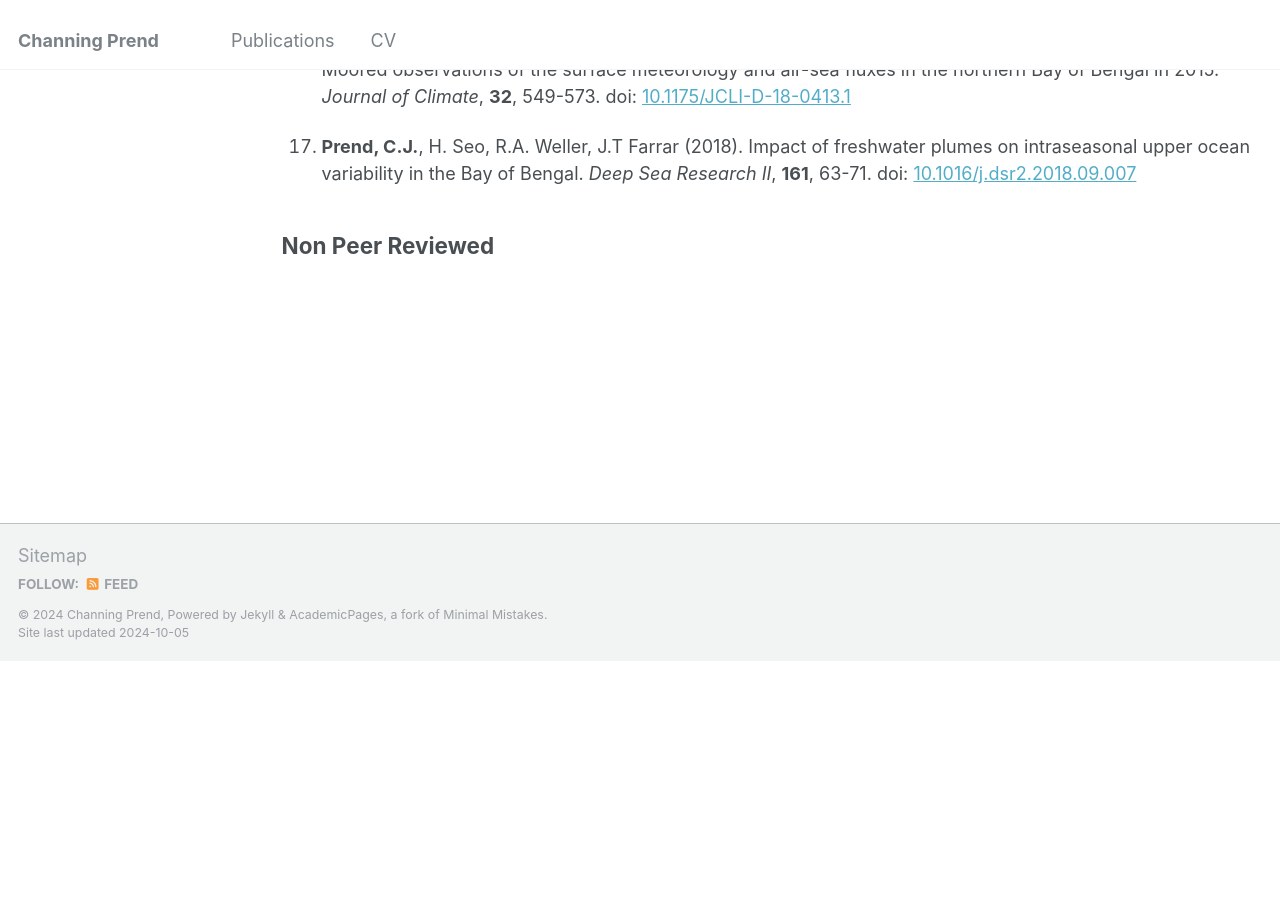
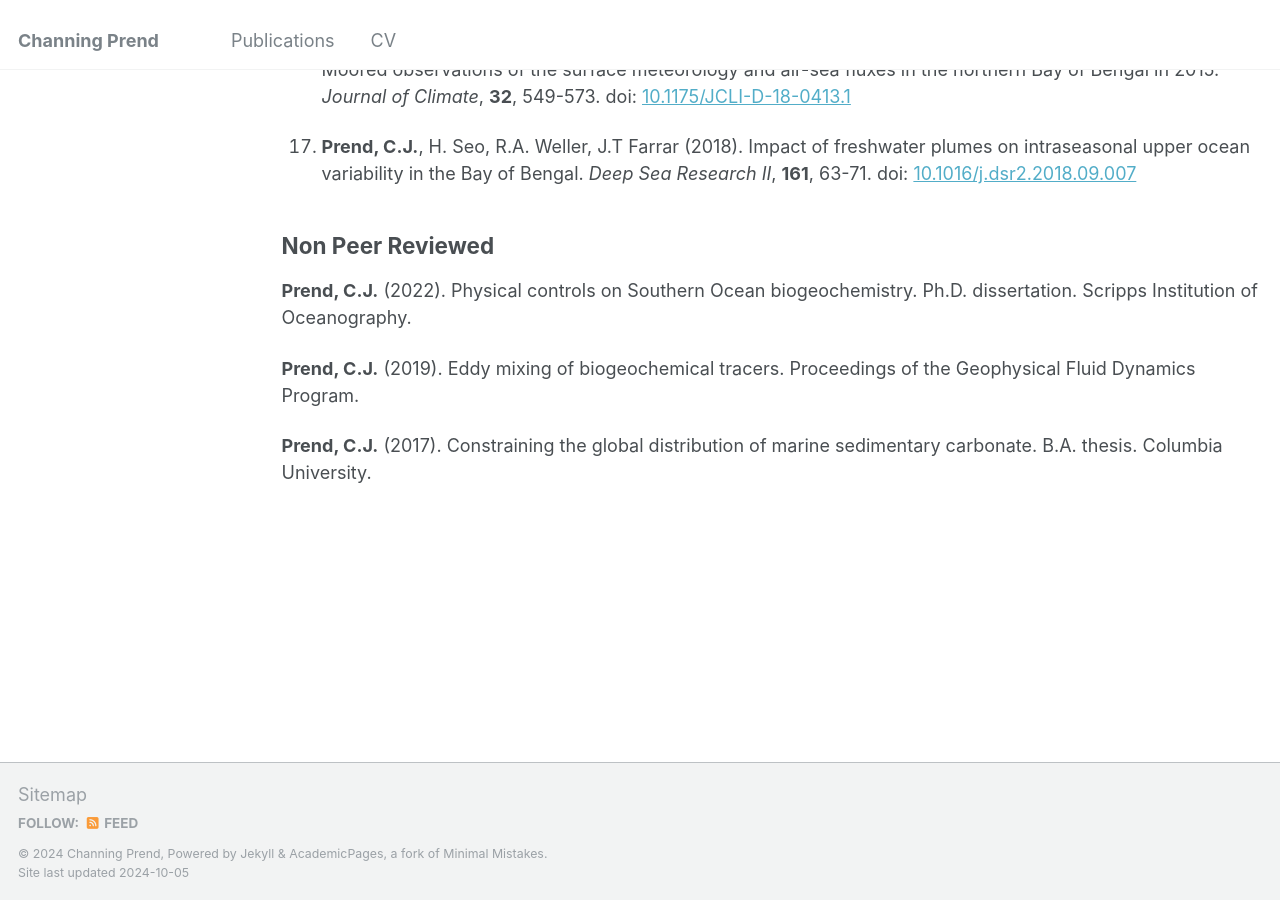
Before and after one commit to cprend/cprend.github.io, a Jekyll site: the page built from _pages/publications.md, in a window 1280 px wide and 900 px high, scrolled down 1671 px. Built offline with Jekyll 4.4.1, drawn with Linux system fonts in a browser that asks for light colours; before the commit the page ends 2332 px from its top, so only the background shows below that.

Commit message:
Update publications.md

```diff
--- a/_pages/publications.md
+++ b/_pages/publications.md
@@ -44,3 +44,8 @@ You can also find my articles on <u><a href="https://scholar.google.com/citation
 17. **Prend, C.J.**, H. Seo, R.A. Weller, J.T Farrar (2018). Impact of freshwater plumes on intraseasonal upper ocean variability in the Bay of Bengal. <em>Deep Sea Research II</em>, <b>161</b>, 63-71. doi: <a href="https://www.sciencedirect.com/science/article/pii/S0967064517304010?via%3Dihub">10.1016/j.dsr2.2018.09.007</a>
 
 ## Non Peer Reviewed
+**Prend, C.J.** (2022). Physical controls on Southern Ocean biogeochemistry. Ph.D. dissertation. Scripps Institution of Oceanography.
+
+**Prend, C.J.** (2019). Eddy mixing of biogeochemical tracers. Proceedings of the Geophysical Fluid Dynamics Program.
+
+**Prend, C.J.** (2017). Constraining the global distribution of marine sedimentary carbonate. B.A. thesis. Columbia University.
```
